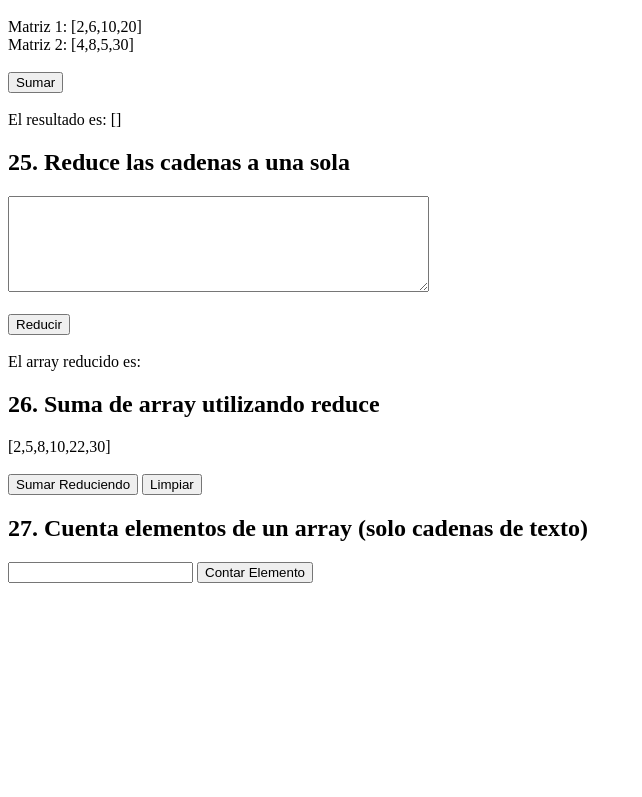
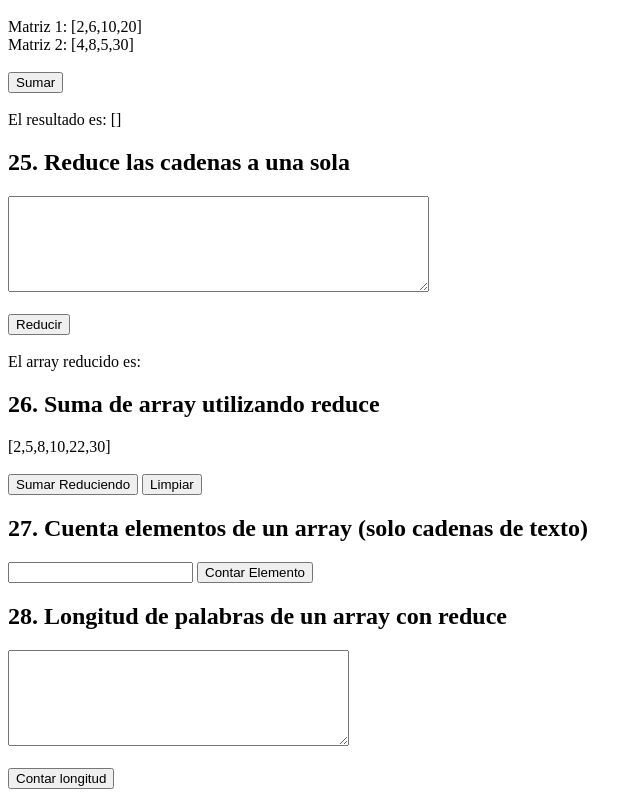
Before and after one commit to matiasmoscone1/practica-ejercicios-logica-programacion-react, a React (Vite) app: page / in a window 1280 px wide. Shown: the part 4427-5224 px from the top of the page, without its empty margins (0-642 px from the left). Before the commit the page ends 5018 px from the top, so only its background shows below. Built offline with nearby package versions, Linux system fonts and the light colour scheme.

Commit message:
Resolviendo y maquetando ejercicio 28

```diff
--- a/src/ejercicios/MapeoDePalabras.jsx
+++ b/src/ejercicios/MapeoDePalabras.jsx
@@ -1,11 +1,27 @@
 
 
-//28. Mapeo de Palabras: Dado un array de palabras, utiliza la función map para
+//28. Mapeo de Palabras: Dado un array de palabras, utiliza la función reduce para
 //crear un nuevo array que contenga la longitud de cada palabra.
+
+import { useState } from "react";
 
 const MapeoDePalabras = () => {
 
+    const [resultado, setResultado] = useState(null);
 
+
+
+    return(<>
+    <div>
+        <h2>28. Longitud de palabras de un array con reduce</h2>
+        <textarea cols={40} rows={6}/><br/><br/>
+        <button>Contar longitud</button>{" "}
+        {resultado}
+
+
+
+    </div>
+    </>)
 
 }
 
```
